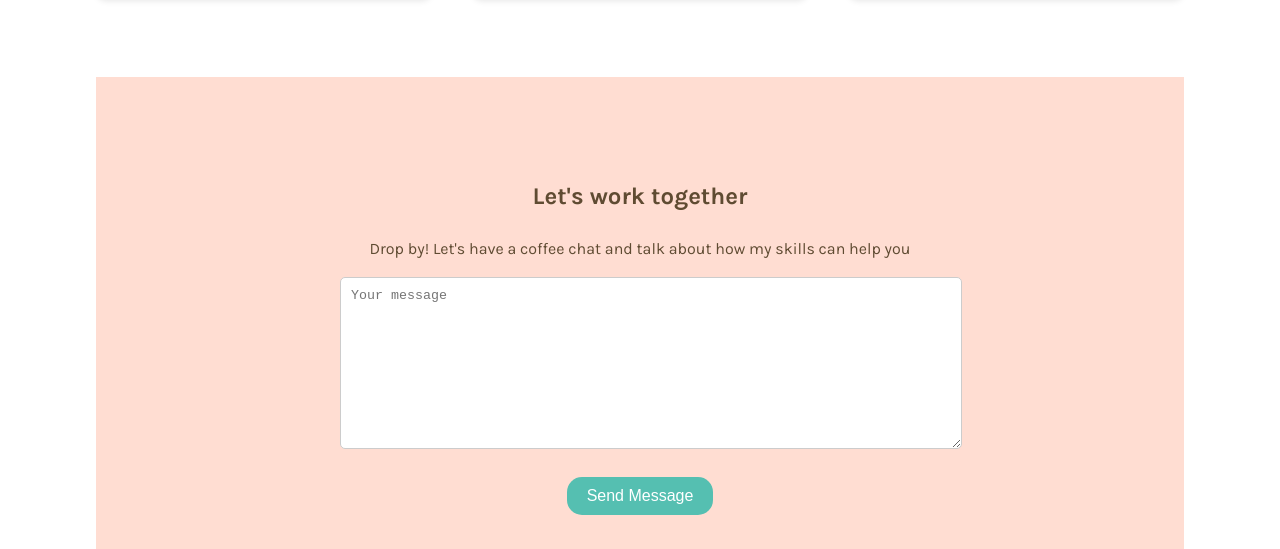
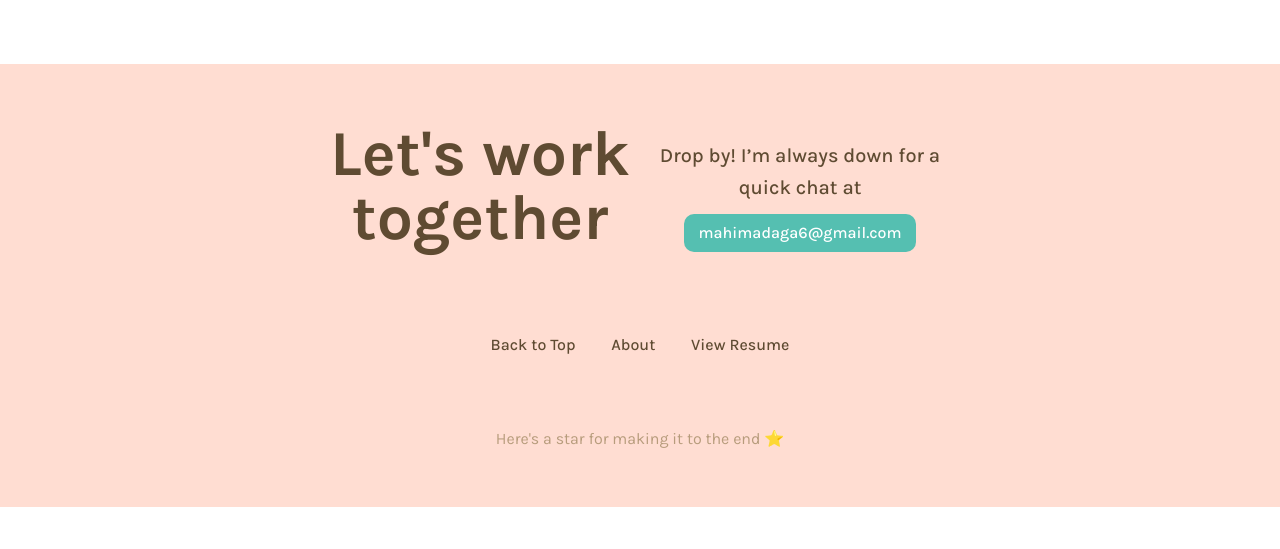
Before and after one commit to MahimaDaga/Portfolio_v2, a plain HTML site: page Index.html in a window 1280 px wide. Shown: the part 1248-1797 px from the top of the page. After the commit the page ends 1755 px from the top, so only its background shows below. Drawn offline with Linux system fonts and the light colour scheme.

Commit message:
Footer v1

```diff
--- a/Index.html
+++ b/Index.html
@@ -40,13 +40,15 @@
                         </div>
                         <p class="description">A UX Enthusiast based in Toronto, Canada. With a love for creative problem-solving, she's all about making digital experiences more enjoyable and exciting.</p>
                         <div class="hero-buttons">
-                            <a id="#resume" class="btn btn-outline">View Resume</a>
+                            <a href="#resume" class="btn btn-outline">View Resume</a>
                             <a href="#contact" class="btn btn-primary">Let's Chat</a>
                         </div>
                     </div>
+
                     <div class="hero-image">
                         <img src="Images/mahimadaga_headshot.png" alt="Mahima Daga">
                     </div>
+                    <!-- Hero image is not commented out-->
                 </div>
             </div>
         </section>
@@ -84,26 +86,52 @@
                 </div>
             </div>
         </section>
-
+<!--
         <section id="contact" class="container">
             <h2>Let's work together</h2>
-            <p>Drop by! Let's have a coffee chat and talk about how my skills can help you</p>
+            <p>Drop by! I’m always down for a quick chat at</p>
             <form>
                 <textarea placeholder="Your message"></textarea>
                 <button type="submit" class="btn btn-primary">Send Message</button>
             </form>
+
             <div class="contact-info">
                 <a href="https://linkedin.com/in/mahimadaga" target="_blank"><i class="fab fa-linkedin"></i> mahimadaga</a>
                 <a href="mailto:mahimadaga6@gmail.com"><i class="fas fa-envelope"></i> mahimadaga6@gmail.com</a>
+                <a href="mailto:mahimadaga6@gmail.com"></i> mahimadaga6@gmail.com</a>
+            </div>
+        </section> -->
+    </main>
+     <!--<p>
+              Drop by! I’m always down for a quick chat at
+              <a href="mailto:mahimadaga6@gmail.com" class="email-pill">mahimadaga6@gmail.com</a>
+            </p> -->
+    <footer>
+        <section id="contact" class="contact-section">
+               <!-- Parent Flex Container -->
+            <div class="contact-container">
+
+                <!-- First flex item: "Let's Work Together" -->
+                <h2 class="contact-title">Let's work together</h2>
+
+                <!-- Second flex item: Grouped "Drop by" + Email -->
+                <div class="contact-details">
+                    <p class="contact-text">Drop by! I’m always down for a quick chat at</p>
+                    <a href="mailto:mahimadaga6@gmail.com" class="email-pill">mahimadaga6@gmail.com</a>
+                </div>
+
+            </div>
+
+              <nav class="footer-links">
+              <a href="#top">Back to Top</a>
+              <a href="#about">About</a>
+              <a href="resume.pdf" target="_blank">View Resume</a>
+            </nav>
+
+            <div class="star">
+                <p>Here's a star for making it to the end ⭐️</p>
             </div>
         </section>
-    </main>
-
-    <footer>
-        <div class="container">
-            <p>&copy; 2025 Designed and Developed by Mahima Daga</p>
-            <p>Here's a star for making it to the end ⭐️ </p>
-        </div>
     </footer>
 </body>
 </html>
--- a/styles.css
+++ b/styles.css
@@ -28,21 +28,21 @@ body {
 
 header {
     background-color: var(--background-color);
-    padding: 20px 0;
+    padding: 30px 0 20px;
     position: relative;
 }
-
+ /* line after header
 header::after {
     content: '';
     position: absolute;
     bottom: 0;
     left: 50%;
     transform: translateX(-50%);
-    width: 88%; /* Adjust this value to change the line width */
-    max-width: 95%; /* This should be slightly less than your container max-width */
+    width: 88%; /* Adjust this value to change the line width
+    max-width: 95%; /* This should be slightly less than your container max-width
     height: 1px;
     background-color: var(--header-border-color);
-}
+} */
 
 header .container {
     display: flex;
@@ -127,7 +127,7 @@ nav ul li a {
     position: relative;
     align-items: top;
     justify-content: space-between;
-    max-width: 90%; /* Adjust this value to be less than the container's 85% */
+    max-width: 100%; /* Adjust this value to be less than the container's 85% */
     margin: 0 auto; /* This centers the hero content */
 }
 
@@ -184,10 +184,13 @@ nav ul li a {
     color: var(--text-color);
     background-color: transparent;
 }
+.btn-outline a:hover {
+    text-decoration: underline;
+  }
 
 .btn-primary {
     background-color: #55bfb1;
-    color: white;
+    color: var(--background-color);
     border: none;
 }
 
@@ -241,44 +244,96 @@ nav ul li a {
     margin-top: 0;
 }
 
-#contact {
-    background-color: var(--secondary-color);
-    padding: 80px 0;
-    text-align: center;
+
+
+footer {
+        font-family: 'Karla', Arial, sans-serif;
 }
 
-#contact form {
-    max-width: 600px;
-    margin: 0 auto;
+/* Contact/Footer section styling */
+.contact-section {
+    background-color: var(--secondary-color);
+    display: flex;
+    justify-content: center;
+    align-items: center;
+    flex-direction: column;
+    position: relative;
+    text-align: center;
+    padding: 3.5rem 0rem; /* Some spacing top/bottom */
+  }
+  /* Parent flex container */
+.contact-container {
+    display: flex;
+    justify-content: space-between; /* Creates space between two items */
+    align-items: center;
+  margin-bottom: 2rem;
 }
 
-#contact textarea {
-    width: 100%;
-    height: 150px;
-    margin-bottom: 20px;
-    padding: 10px;
-    border: 1px solid #ccc;
-    border-radius: 5px;
+/* First flex item (title) */
+.contact-title {
+    font-size: 4.0rem;
+    font-weight: 700;
+    margin: 0;
+    line-height: 4rem;
+    width: 20rem;
 }
 
-.contact-info {
-    margin-top: 40px;
+/* Second flex item: Group with Drop by! and email */
+.contact-details {
+    display: flex;
+    flex-direction: column; /* Stacks Drop by! and email */
+    align-items: center; /* Centers text */
 }
 
-.contact-info a {
-    display: inline-block;
-    margin: 0 10px;
-    color: var(--text-color);
-    text-decoration: none;
+/* "Drop by!" text */
+.contact-text {
+    font-size: 20px;
+    font-weight: 450;
+    margin-bottom: 0.01remx; /* Space between text and email */
+    align-items: center;
+    width: 20rem;
+    height: 3.4rem;
 }
 
-footer {
-    background-color: var(--header-background);
-    padding: 20px 0;
+  /* Pill-shaped email link */
+  .email-pill {
+    background-color: var(--primary-color);
+    color: var(--background-color);
+    margin-top: 0;
+    padding: 6px 14px;
+    border-radius: 10px;
+    text-decoration: none;
+    display: inline-block; /* Makes the button respect the width and height */
     text-align: center;
-}
+    font-weight: 500;
+    white-space: nowrap;
+  }
 
-@media (max-width: 768px) {
+  /* Footer navigation links */
+  .footer-links {
+    margin: 3rem 0; /* spacing above/below the links */
+  }
+
+  .footer-links a {
+    margin: 0 1rem;
+    text-decoration: none;
+    color: var(--text-color);
+    font-weight: 500;
+  }
+
+  .footer-links a:hover {
+    text-decoration: underline;
+  }
+
+  .contact-section .star p {
+    color: #B79C7C;
+    font-size: 1.0rem; /* or 14px, or whatever smaller size you prefer */
+    margin-top: 20px;
+    margin-bottom: 0;
+    padding-bottom: 0;
+  }
+
+@media (max-width: 50rem) {
     header::after {
         width: 90%; /* Slightly wider line on smaller screens */
     }
@@ -300,4 +355,16 @@ footer {
     .project-grid {
         grid-template-columns: 1fr;
     }
+
+    .contact-container {
+        flex-direction: column;
+        text-align: center;
+        gap: 1rem;
+    }
+
+    .contact-title, .contact-details {
+        min-width: 100%;
+    }
+
+
 }
```
